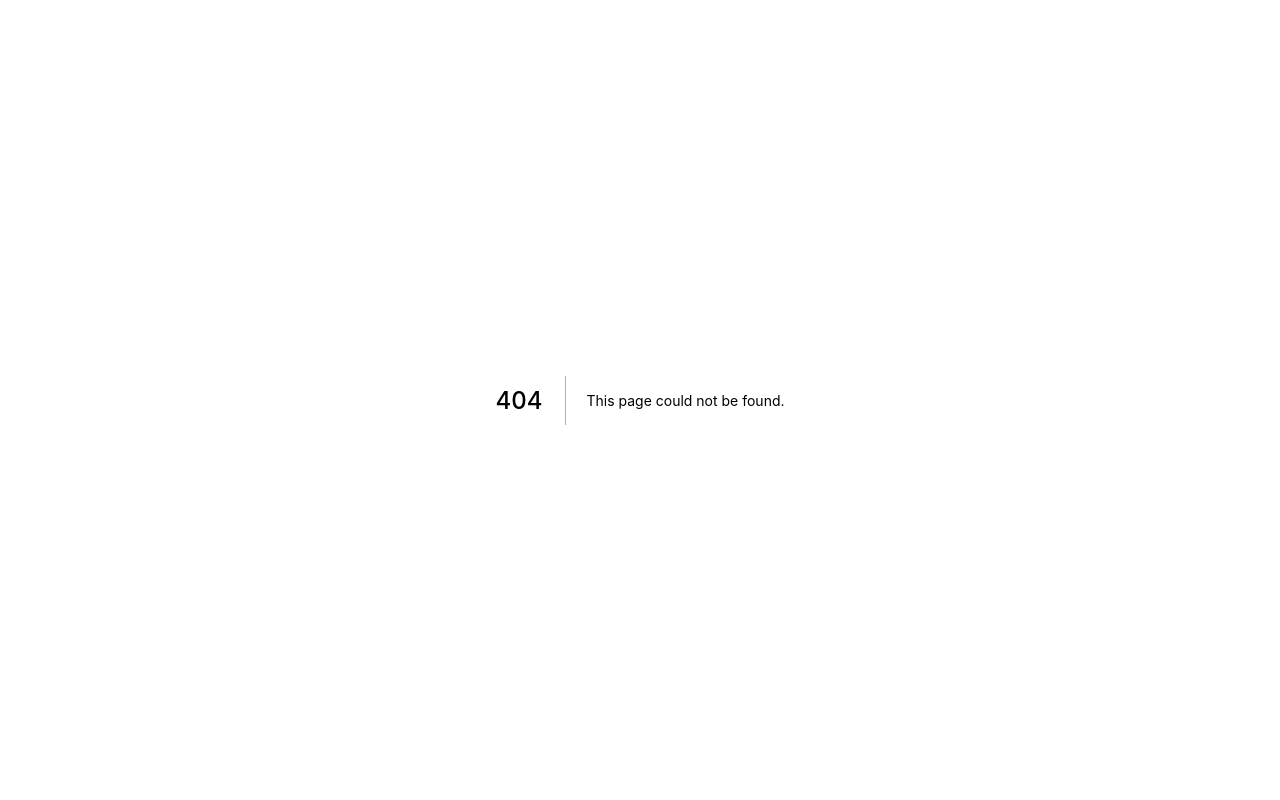
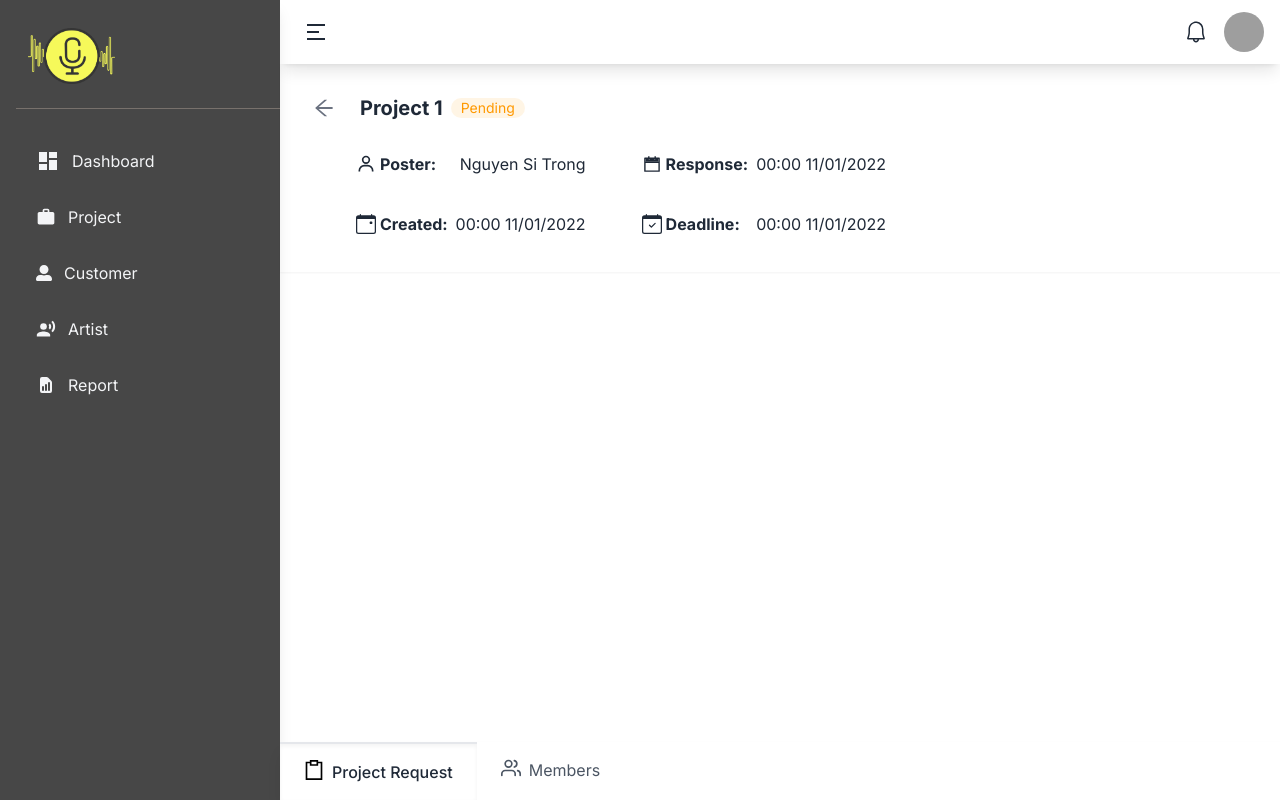
Before and after one commit to trongnsiwa/voice-admin, a Next.js app: page /project/P1 in a window 1280 px wide. Before the commit this address had no page. Built offline with nearby package versions, Linux system fonts and the light colour scheme; grey boxes are pictures that could not be loaded.

Commit message:
create project detail page

```diff
--- a/components/table.tsx
+++ b/components/table.tsx
@@ -49,20 +49,29 @@ const Table = ({ columns, data, total }: TableProps) => {
             className="select select-bordered text-gray-600"
           >
             {[10, 25, 50].map((pageSize) => (
-              <option key={pageSize} value={pageSize}>
+              <option key={`size_${pageSize}`} value={pageSize}>
                 {pageSize}
               </option>
             ))}
           </select>
         </div>
       </div>
-      <table className="table w-full border-t" {...getTableProps()}>
+      <table
+        key={'table'}
+        className="table w-full border-t"
+        {...getTableProps()}
+      >
         <thead>
           <tr>
-            {headers.map((column, index) => (
-              // eslint-disable-next-line react/jsx-key
+            {headers.map((column, index) => {
+              const { key, ...restHeaderProps } = column.getHeaderProps(
+                column.getSortByToggleProps()
+              );
+
+              return (
                 <th
-                {...column.getHeaderProps(column.getSortByToggleProps())}
+                  key={`header_${key}`}
+                  {...restHeaderProps}
                   className="cursor-pointer px-10"
                 >
                   <div className="flex items-center gap-1">
@@ -82,23 +91,27 @@ const Table = ({ columns, data, total }: TableProps) => {
                     </span>
                   </div>
                 </th>
-            ))}
+              );
+            })}
           </tr>
         </thead>
-        <tbody {...getTableBodyProps()}>
+        <tbody key={'body'} {...getTableBodyProps()}>
           {page.length > 0 ? (
             page.map((row) => {
               prepareRow(row);
+
+              const { key, ...restRowProps } = row.getRowProps();
+
               return (
                 <>
-                  <tr {...row.getRowProps()} className="border-b">
+                  <tr key={`row_${key}`} {...restRowProps} className="border-b">
                     {row.cells.map((cell) => {
+                      const { key, ...restCellProps } = cell.getCellProps();
+
                       return (
-                        <>
-                          <td {...cell.getCellProps()} className="px-10">
+                        <td key={key} {...restCellProps} className="px-10">
                           {cell.render('Cell')}
                         </td>
-                        </>
                       );
                     })}
                   </tr>
--- a/package.json
+++ b/package.json
@@ -13,6 +13,7 @@
     "@tailwindcss/forms": "^0.4.0",
     "apexcharts": "^3.32.1",
     "axios": "^0.24.0",
+    "classnames": "^2.3.1",
     "daisyui": "^1.21.0",
     "date-fns": "^2.28.0",
     "dayjs": "^1.10.7",
--- /dev/null
+++ b/pages/project/[id].tsx
@@ -0,0 +1,171 @@
+import Layout from '@components/layouts/layout';
+import { useAppDispatch } from '@redux/store/hooks';
+import classNames from 'classnames';
+import dayjs from 'dayjs';
+import { ArtistInProject } from 'models/artist-project.model';
+import { getLabelByStatus } from 'models/project-status.model';
+import { useRouter } from 'next/router';
+import { useState } from 'react';
+
+import { AiOutlineArrowLeft, AiTwotoneCalendar } from 'react-icons/ai';
+import { BiUser } from 'react-icons/bi';
+import { BsCalendarCheck, BsCalendarEvent } from 'react-icons/bs';
+import { GrClipboard } from 'react-icons/gr';
+import { FiUsers } from 'react-icons/fi';
+
+export async function getServerSideProps({ params }) {
+  const data = params.id;
+
+  if (!data) {
+    return {
+      redirect: {
+        destination: '/',
+        permanent: false,
+      },
+    };
+  }
+
+  return {
+    props: { project: data },
+    revalidate: 1,
+  };
+}
+
+const ProjectDetail = ({ project }) => {
+  // router
+  const router = useRouter();
+
+  // dispatch
+  const dispatch = useAppDispatch();
+
+  // page
+  const [activePage, setActivePage] = useState(1);
+
+  // table
+  const [data, setData] = useState<ArtistInProject[]>([]);
+  const [pageIndex, setPageIndex] = useState(1);
+  const pageSize = 7;
+  const [total, setTotal] = useState(0);
+
+  const [status, setStatus] = useState<string | null>(null);
+
+  const className = (value: string) =>
+    classNames(
+      'badge',
+      {
+        'badge-neutral': value === 'Waiting',
+        'badge-warning': value === 'Pending',
+        'badge-success': value === 'Done',
+        'badge-error': value === 'Delete' || value === 'Deny',
+        'badge-info': value === 'Progress',
+      },
+      'text-sm'
+    );
+
+  return (
+    <Layout>
+      <div className="mb-5 rounded-sm">
+        <div className="w-full fixed top-16 mt-2.4 z-20 shadow-sm">
+          <div className="w-full grid lg:flex items-center justify-between p-5 pb-7">
+            <div className="w-full">
+              <div className="flex items-center">
+                <button
+                  onClick={() => router.replace('/project')}
+                  className="btn btn-circle btn-ghost mr-3"
+                >
+                  <div className="flex items-center text-gray-500 text-sm hover:text-voice-drk_hard">
+                    <AiOutlineArrowLeft className="w-6 h-6" />
+                  </div>
+                </button>
+                <p className="text-voice-drk text-xl font-bold mr-2">
+                  {/* {project.name} */}
+                  Project 1
+                </p>
+                <div className={className('Pending')}>
+                  {getLabelByStatus('Pending')}
+                </div>
+              </div>
+              <div className="w-full flex items-center mt-3 ml-12 pl-1">
+                <div className="pr-12">
+                  <label className="label flex items-center mb-5">
+                    <span className="font-bold flex items-center">
+                      <BiUser className="h-5 w-5 text-voice-drk mr-1" />
+                      Poster:
+                    </span>
+                    <div className="ml-2">
+                      {/* {project.poster.lastName} {project.poster.firstName} */}
+                      Nguyen Si Trong
+                    </div>
+                  </label>
+                  <label className="label flex items-center">
+                    <span className="font-bold flex items-center">
+                      <BsCalendarEvent className="h-5 w-5 mr-1" /> Created:
+                    </span>
+                    <div className="ml-2">
+                      {dayjs(
+                        new Date(new Date() as Date).toLocaleDateString()
+                      ).format('HH:mm DD/MM/YYYY')}
+                    </div>
+                  </label>
+                </div>
+                <div>
+                  <label className="label flex items-center mb-5">
+                    <span className="font-bold flex items-center">
+                      <AiTwotoneCalendar className="h-5 w-5 mr-1" />
+                      Response:
+                    </span>
+                    <div className="ml-2">
+                      {dayjs(
+                        new Date(new Date() as Date).toLocaleDateString()
+                      ).format('HH:mm DD/MM/YYYY')}
+                    </div>
+                  </label>
+                  <label className="label flex items-center">
+                    <span className="font-bold flex items-center">
+                      {' '}
+                      <BsCalendarCheck className="h-5 w-5 mr-1" />
+                      Deadline:
+                    </span>
+                    <div className="ml-2">
+                      {dayjs(
+                        new Date(new Date() as Date).toLocaleDateString()
+                      ).format('HH:mm DD/MM/YYYY')}
+                    </div>
+                  </label>
+                </div>
+              </div>
+            </div>
+          </div>
+        </div>
+        <div className="fixed bottom-0 w-full bg-white shadow-lg z-20">
+          <nav className="flex flex-col sm:flex-row">
+            <button
+              className={`py-4 px-6 flex hover:text-voice-ylw_dark  ${
+                activePage === 1
+                  ? 'text-voice-ylw_dark border-voice-ylw_dark border-t-2 font-medium focus:text-voice-ylw_dark shadow-inner'
+                  : 'text-gray-600 focus:outline-none'
+              }`}
+              onClick={() => setActivePage(1)}
+            >
+              <GrClipboard className="w-5 h-5 mr-2" />
+              Project Request
+            </button>
+            <button
+              className={`py-4 px-6 flex hover:text-voice-ylw_dark focus:outline-none ${
+                activePage === 2
+                  ? 'text-voice-ylw_dark border-voice-ylw_dark border-t-2 font-medium focus:text-voice-ylw_dark shadow-inner'
+                  : 'text-gray-600 focus:outline-none'
+              }`}
+              onClick={() => setActivePage(2)}
+            >
+              <FiUsers className="w-5 h-5 mr-2" />
+              Members
+            </button>
+          </nav>
+        </div>
+      </div>
+    </Layout>
+  );
+};
+
+export default ProjectDetail;
--- a/pages/project/index.tsx
+++ b/pages/project/index.tsx
@@ -17,6 +17,7 @@ import dayjs from 'dayjs';
 import { getLabelByStatus, statusColor } from 'models/project-status.model';
 import { Column } from 'react-table';
 import Link from 'next/link';
+import classNames from 'classnames';
 
 const Project = () => {
   // status
@@ -104,7 +105,7 @@ const Project = () => {
         Header: 'Created',
         accessor: 'createDate',
         Cell: ({ cell: { value } }) => (
-          <span className="text-sm ">
+          <span className="text-sm">
             {dayjs(new Date(value as Date).toLocaleDateString()).format(
               'DD/MM/YYYY'
             )}
@@ -140,7 +141,6 @@ const Project = () => {
         accessor: 'responseDeadline',
         Cell: ({ cell: { value } }) => (
           <span className="text-sm">
-            {' '}
             {dayjs(new Date(value as Date).toLocaleDateString()).format(
               'DD/MM/YYYY'
             )}
@@ -152,7 +152,6 @@ const Project = () => {
         accessor: 'projectDeadline',
         Cell: ({ cell: { value } }) => (
           <span className="text-sm">
-            {' '}
             {dayjs(new Date(value as Date).toLocaleDateString()).format(
               'DD/MM/YYYY'
             )}
@@ -164,7 +163,6 @@ const Project = () => {
         accessor: 'updateDate',
         Cell: ({ cell: { value } }) => (
           <span className="text-sm">
-            {' '}
             {dayjs(new Date(value as Date).toLocaleDateString()).format(
               'DD/MM/YYYY'
             )}
@@ -174,21 +172,33 @@ const Project = () => {
       {
         Header: 'Status',
         accessor: 'status',
-        Cell: ({ cell: { value } }) => (
-          <div className={`badge ${statusColor(value)} text-sm`}>
-            {getLabelByStatus(value)}
-          </div>
-        ),
+        Cell: ({ cell: { value } }) => {
+          const className = classNames(
+            'badge',
+            {
+              'badge-neutral': value === 'Waiting',
+              'badge-warning': value === 'Pending',
+              'badge-success': value === 'Done',
+              'badge-error': value === 'Delete' || value === 'Deny',
+              'badge-info': value === 'Progress',
+            },
+            'text-sm'
+          );
+
+          return <div className={className}>{getLabelByStatus(value)}</div>;
+        },
       },
       {
         Header: 'Action',
         accessor: 'id',
         Cell: ({ cell: { value } }) => (
           <Link href={`/project/${value}`} passHref>
-            <HiOutlinePencilAlt
-              className="w-6 h-6 cursor-pointer text-gray-600"
-              title="View Detail"
-            />
+            <a>
+              <HiOutlinePencilAlt
+                className="w-6 h-6 cursor-pointer text-gray-600"
+                title="View Detail"
+              />
+            </a>
           </Link>
         ),
       },
--- a/tailwind.config.js
+++ b/tailwind.config.js
@@ -88,7 +88,7 @@ module.exports = {
           'base-300': '#d1d5db',
           'base-content': '#1f2937',
           info: '#3F83F8',
-          success: '#3C7B62',
+          success: '#19808B',
           warning: '#ff9900',
           error: '#ff5724',
         },
```
Also changed, not shown: 1 other file (tests, documents, lock files or other folders). Lines whose indentation alone changed are shown as unchanged.
